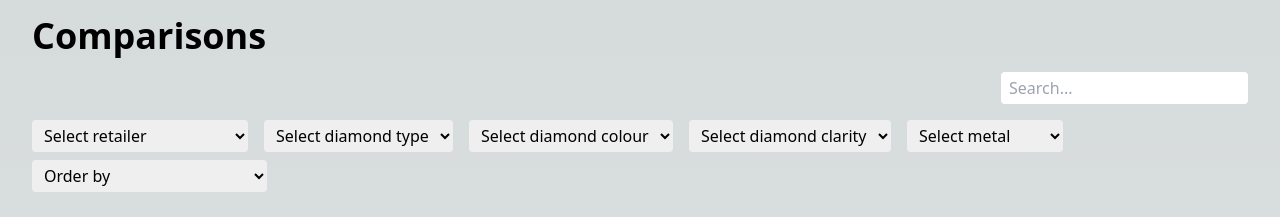
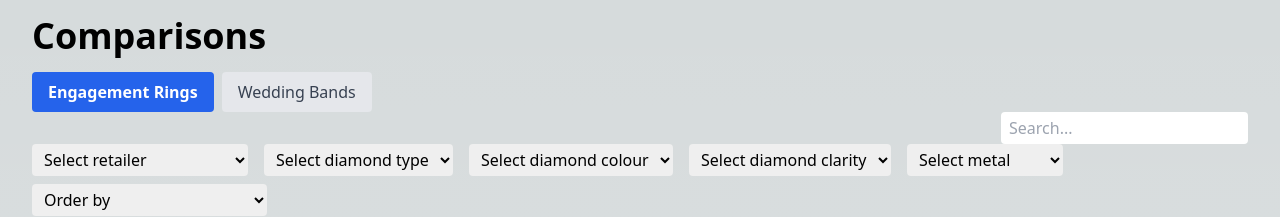
Before and after one commit to TinoMuzambi/RingComparison, a Next.js app: page / in a window 1280 px wide. Shown: the top 217 px of the page. Built offline with nearby package versions, Linux system fonts and the light colour scheme.

Commit message:
Adds option for wedding band.

```diff
--- a/app/page.tsx
+++ b/app/page.tsx
@@ -1,8 +1,15 @@
 import Items from "@/components/items";
 import { Filter } from "@/interfaces";
-import { getItems } from "@/utils";
+import { getItems, RingType } from "@/utils";
 
-export default async function Home() {
+export default async function Home({
+	searchParams,
+}: {
+	searchParams?: { [key: string]: string | string[] | undefined };
+}) {
+	const ringType =
+		(searchParams?.ringType as RingType) || ("engagement" as RingType);
+
 	const filter: Filter = {
 		retailer: null,
 		type: null,
@@ -11,7 +18,7 @@ export default async function Home() {
 		metal: null,
 	};
 
-	const data = await getItems(filter);
+	const data = await getItems(filter, undefined, undefined, undefined, ringType);
 
 	return (
 		<main className="flex min-h-screen flex-col gap-4">
--- a/app/search/page.tsx
+++ b/app/search/page.tsx
@@ -1,16 +1,19 @@
 import Items from "@/components/items";
 import { Filter, SortField } from "@/interfaces";
-import { getItems } from "@/utils";
+import { getItems, RingType } from "@/utils";
 
 export default async function SearchPage({
 	searchParams,
 }: {
 	searchParams?: { [key: string]: string | string[] | undefined };
 }) {
-	const { sort, dir, q, retailer, type, colour, clarity, metal } =
+	const { sort, dir, q, retailer, type, colour, clarity, metal, ringType } =
 		searchParams as {
 			[key: string]: string;
 		};
+
+	const selectedRingType =
+		(ringType as RingType) || ("engagement" as RingType);
 
 	const filter: Filter = {
 		retailer: retailer === "select" ? null : retailer,
@@ -24,7 +27,8 @@ export default async function SearchPage({
 		filter,
 		q,
 		sort as SortField,
-		dir as "asc" | "desc"
+		dir as "asc" | "desc",
+		selectedRingType
 	);
 
 	return <Items items={items} />;
--- a/components/layout/navbar/index.tsx
+++ b/components/layout/navbar/index.tsx
@@ -1,5 +1,6 @@
 import Link from "next/link";
 import Search from "./search";
+import RingTypeToggle from "./ring-type-toggle";
 
 export default async function Navbar() {
 	return (
@@ -7,6 +8,7 @@ export default async function Navbar() {
 			<Link href="/">
 				<h1 className="text-4xl font-bold">Comparisons</h1>
 			</Link>
+			<RingTypeToggle />
 			<Search />
 		</nav>
 	);
--- /dev/null
+++ b/components/layout/navbar/ring-type-toggle.tsx
@@ -0,0 +1,43 @@
+"use client";
+import { useRouter, useSearchParams, usePathname } from "next/navigation";
+import { createUrl } from "@/utils";
+import { RingType } from "@/utils";
+
+export default function RingTypeToggle() {
+  const router = useRouter();
+  const searchParams = useSearchParams();
+  const pathname = usePathname();
+  const currentRingType =
+    (searchParams?.get("ringType") as RingType) || "engagement";
+
+  const handleToggle = (ringType: RingType) => {
+    const newParams = new URLSearchParams(searchParams.toString());
+    newParams.set("ringType", ringType);
+    router.push(createUrl(pathname, newParams));
+  };
+
+  return (
+    <div className="flex gap-2 items-center mt-4">
+      <button
+        onClick={() => handleToggle("engagement")}
+        className={`px-4 py-2 rounded transition ${
+          currentRingType === "engagement"
+            ? "bg-blue-600 text-white font-bold"
+            : "bg-gray-200 text-gray-700 hover:bg-gray-300"
+        }`}
+      >
+        Engagement Rings
+      </button>
+      <button
+        onClick={() => handleToggle("wedding-band")}
+        className={`px-4 py-2 rounded transition ${
+          currentRingType === "wedding-band"
+            ? "bg-blue-600 text-white font-bold"
+            : "bg-gray-200 text-gray-700 hover:bg-gray-300"
+        }`}
+      >
+        Wedding Bands
+      </button>
+    </div>
+  );
+}
--- a/components/layout/navbar/search.tsx
+++ b/components/layout/navbar/search.tsx
@@ -4,16 +4,24 @@ import { useRouter, useSearchParams } from "next/navigation";
 import { FilterField, SortField, sortFields } from "@/interfaces";
 import {
   createUrl,
-	uniqueDiamondClarities,
-	uniqueDiamondColours,
-	uniqueDiamondTypes,
-	uniqueMetals,
-	uniqueRetailers,
+  getUniqueDiamondClarities,
+  getUniqueDiamondColours,
+  getUniqueDiamondTypes,
+  getUniqueMetals,
+  getUniqueRetailers,
+  RingType,
 } from "@/utils";
 
 export default function Search() {
   const router = useRouter();
   const searchParams = useSearchParams();
+  const ringType = (searchParams?.get("ringType") as RingType) || "engagement";
+
+  const uniqueRetailers = getUniqueRetailers(ringType);
+  const uniqueDiamondTypes = getUniqueDiamondTypes(ringType);
+  const uniqueDiamondColours = getUniqueDiamondColours(ringType);
+  const uniqueDiamondClarities = getUniqueDiamondClarities(ringType);
+  const uniqueMetals = getUniqueMetals(ringType);
 
   const onSubmit = (e: React.FormEvent<HTMLFormElement>) => {
     e.preventDefault();
@@ -26,6 +34,11 @@ export default function Search() {
       newParams.set("q", search.value);
     } else {
       newParams.delete("q");
+    }
+
+    // Preserve ringType when navigating
+    if (ringType) {
+      newParams.set("ringType", ringType);
     }
 
     router.push(createUrl("/search", newParams));
@@ -66,6 +79,11 @@ export default function Search() {
       }
     }
 
+    // Preserve ringType when filtering
+    if (ringType) {
+      newParams.set("ringType", ringType);
+    }
+
     router.push(createUrl("/search", newParams));
   };
 
@@ -80,12 +98,17 @@ export default function Search() {
       newParams.delete("dir");
     }
 
+    // Preserve ringType when sorting
+    if (ringType) {
+      newParams.set("ringType", ringType);
+    }
+
     router.push(createUrl("/search", newParams));
   };
 
   return (
     <>
-			<form className="grid py-4" onSubmit={onSubmit}>
+      <form className="grid" onSubmit={onSubmit}>
         <input
           className="justify-self-end px-2 py-1 rounded outline-none hover:scale-95 focus:scale-95 transition text-black"
           type="search"
--- /dev/null
+++ b/data/wedding-bands.json
@@ -0,0 +1,40 @@
+[
+  {
+    "retailer": "Shiny Rock Polished",
+    "diamond": {
+      "carat_weight": 0.58,
+      "shape": "round",
+      "type": "lab grown",
+      "colour": "I",
+      "clarity": "VS1",
+      "file": { "type": "video", "name": "srp diamond.mp4" }
+    },
+    "metal": "18ct White Gold",
+    "engraving": true,
+    "warranty": "Wear and tear on rings is not covered, only manufacturing flaws",
+    "price": 25895,
+    "certificate": "LG594312878",
+    "box": { "type": "photo", "file": "srp box.jpg" },
+    "payment": {
+      "options": [
+        "EFT",
+        "Credit Card",
+        "PayPal",
+        "Payflex",
+        "PayJustNow",
+        "Mobicred",
+        "Shiny Rock Payment Plan"
+      ],
+      "terms": "Agreed deposit to secure diamonds then final payment prior to delivery or payment via a payment plan"
+    },
+    "manufacturing_timeframe": "4 weeks",
+    "delivery_timeframe": "2 - 4 working days",
+    "link": "https://shinyrockpolished.com/",
+    "reviews": {
+      "type": "Hellopeter",
+      "rating": 5,
+      "num_reviews": 8,
+      "link": "https://www.hellopeter.com/shiny-rock-polished"
+    }
+  }
+]
--- a/utils/index.ts
+++ b/utils/index.ts
@@ -1,6 +1,9 @@
 import { ReadonlyURLSearchParams } from "next/navigation";
-import data from "@/data/rings.json";
+import engagementRingsData from "@/data/rings.json";
+import weddingBandsData from "@/data/wedding-bands.json";
 import { Filter, SortField, giaClarityScale } from "@/interfaces";
+
+export type RingType = "engagement" | "wedding-band";
 
 export const BASE_URL =
 	process.env.NODE_ENV === "development"
@@ -17,7 +20,14 @@ export const createUrl = (
 	return `${pathname}${queryString}`;
 };
 
-const doFilter = (items: typeof data, filter: Filter): typeof data => {
+const getData = (ringType: RingType = "engagement") => {
+	return ringType === "engagement" ? engagementRingsData : weddingBandsData;
+};
+
+const doFilter = (
+	items: typeof engagementRingsData,
+	filter: Filter
+): typeof engagementRingsData => {
 	const { retailer, type, colour, clarity, metal } = filter;
 
 	let filteredData = items;
@@ -49,10 +59,10 @@ const doFilter = (items: typeof data, filter: Filter): typeof data => {
 };
 
 const doSort = (
-	items: typeof data,
+	items: typeof engagementRingsData,
 	sort: SortField,
 	dir: "asc" | "desc"
-): typeof data => {
+): typeof engagementRingsData => {
 	if (sort === "retailer")
 		return items.sort((a, b) =>
 			dir === "asc"
@@ -99,8 +109,11 @@ export const getItems = async (
 	filter: Filter,
 	query?: string,
 	sort?: SortField,
-	dir?: "asc" | "desc"
-): Promise<typeof data> => {
+	dir?: "asc" | "desc",
+	ringType: RingType = "engagement"
+): Promise<typeof engagementRingsData> => {
+	const data = getData(ringType);
+
 	if (query?.length) {
 		const lowerQuery = query?.toLowerCase();
 		const qData = data.filter(
@@ -127,27 +140,29 @@ export const getItems = async (
 	return doFilter(data, filter);
 };
 
-export const uniqueRetailers = [
-	...new Set(data.map((item) => item.retailer)),
-].map((item) => {
+export const getUniqueRetailers = (ringType: RingType = "engagement") => {
+	const data = getData(ringType);
+	return [...new Set(data.map((item) => item.retailer))].map((item) => {
 		return {
 			label: item,
 			value: item.toLowerCase().replaceAll(" ", "-"),
 		};
 	});
+};
 
-export const uniqueDiamondTypes = [
-	...new Set(data.map((item) => item.diamond.type)),
-].map((item) => {
+export const getUniqueDiamondTypes = (ringType: RingType = "engagement") => {
+	const data = getData(ringType);
+	return [...new Set(data.map((item) => item.diamond.type))].map((item) => {
 		return {
 			label: item,
 			value: item.toLowerCase().replaceAll(" ", "-"),
 		};
 	});
+};
 
-export const uniqueDiamondColours = [
-	...new Set(data.map((item) => item.diamond.colour)),
-]
+export const getUniqueDiamondColours = (ringType: RingType = "engagement") => {
+	const data = getData(ringType);
+	return [...new Set(data.map((item) => item.diamond.colour))]
 		.sort((a, b) => a.localeCompare(b))
 		.map((item) => {
 			return {
@@ -155,17 +170,13 @@ export const uniqueDiamondColours = [
 				value: item.toLowerCase().replaceAll(" ", "-"),
 			};
 		});
+};
 
-export const uniqueDiamondClarities = [
-	...new Set(data.map((item) => item.diamond.clarity)),
-].map((item) => {
-	return {
-		label: item,
-		value: item.toLowerCase().replaceAll(" ", "-"),
-	};
-});
-
-export const uniqueMetals = [...new Set(data.map((item) => item.metal))].map(
+export const getUniqueDiamondClarities = (
+	ringType: RingType = "engagement"
+) => {
+	const data = getData(ringType);
+	return [...new Set(data.map((item) => item.diamond.clarity))].map(
 		(item) => {
 			return {
 				label: item,
@@ -173,3 +184,21 @@ export const uniqueMetals = [...new Set(data.map((item) => item.metal))].map(
 			};
 		}
 	);
+};
+
+export const getUniqueMetals = (ringType: RingType = "engagement") => {
+	const data = getData(ringType);
+	return [...new Set(data.map((item) => item.metal))].map((item) => {
+		return {
+			label: item,
+			value: item.toLowerCase().replaceAll(" ", "-"),
+		};
+	});
+};
+
+// Legacy exports for backward compatibility (default to engagement rings)
+export const uniqueRetailers = getUniqueRetailers("engagement");
+export const uniqueDiamondTypes = getUniqueDiamondTypes("engagement");
+export const uniqueDiamondColours = getUniqueDiamondColours("engagement");
+export const uniqueDiamondClarities = getUniqueDiamondClarities("engagement");
+export const uniqueMetals = getUniqueMetals("engagement");
```
Lines whose indentation alone changed are shown as unchanged.
